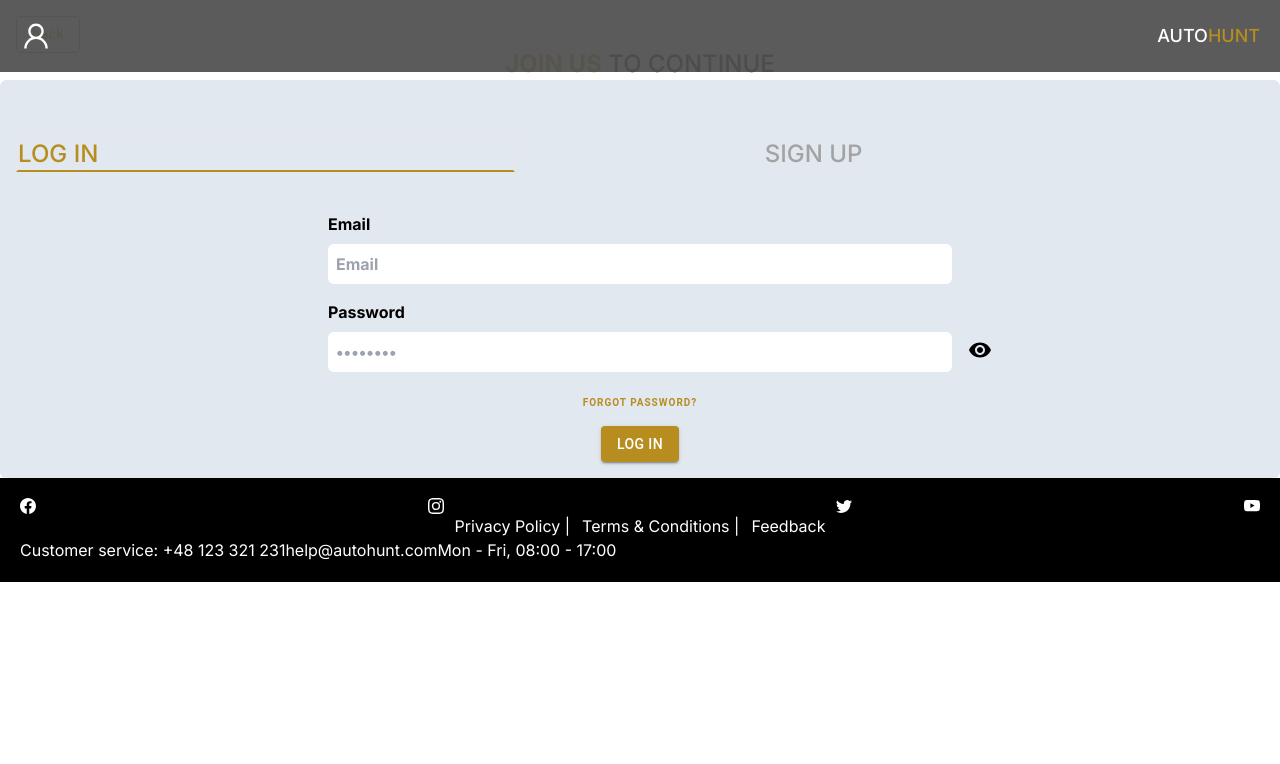
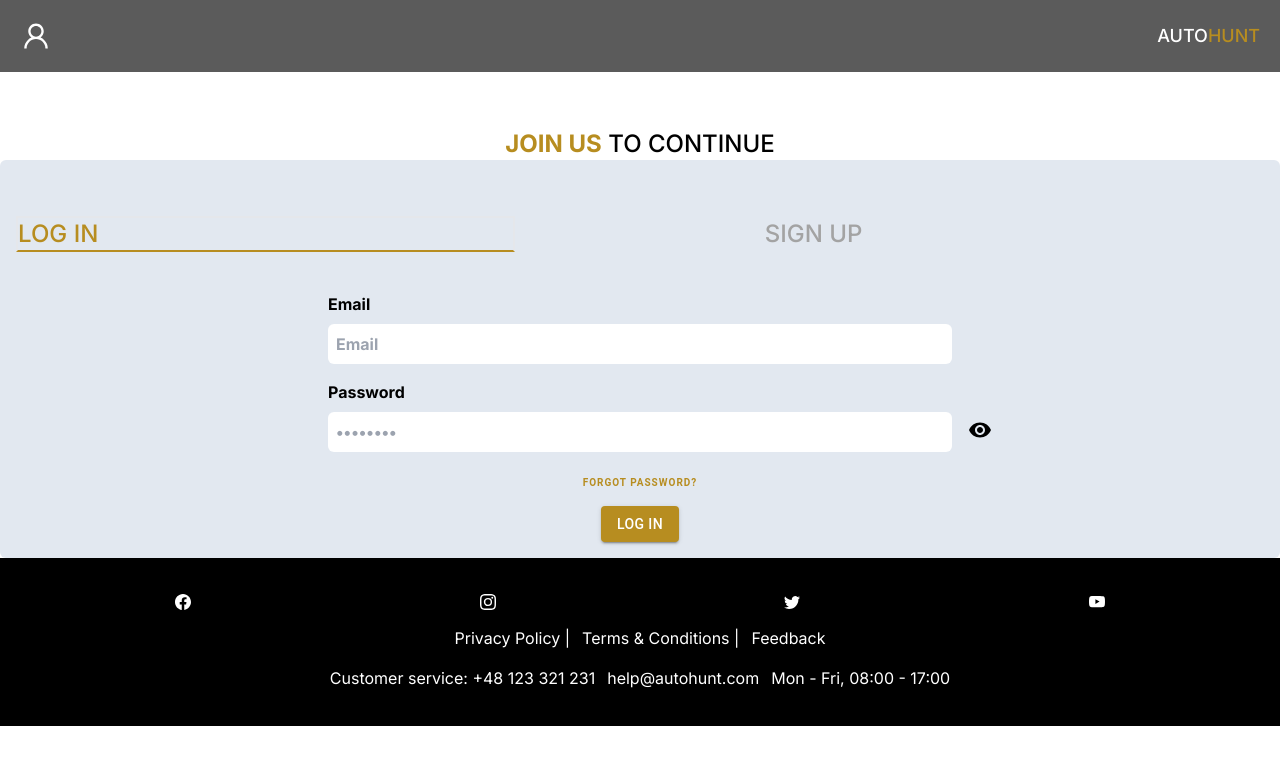
Before and after one commit to Pi0t3r/AutoHunt, a Next.js app: page /register in a window 1280 px wide. Shown: the top 764 px of the page. Built offline with nearby package versions, Linux system fonts and the light colour scheme.

Commit message:
deleted useless styles;deleted nav tag from page.tsx in folder register;complete footer component;corrected navbar & sidebar tags;

```diff
--- a/app/page.tsx
+++ b/app/page.tsx
@@ -1,10 +1,8 @@
-import Footer from "@/components/footer/Footer";
-import Navbar from "@/components/navbar/Navbar";
 import Offers from "@/components/offers/Offers";
 
 export default function Home() {
   return (
-    <main className="max-w-7xl m-auto">
+    <main>
       <header className="relative">
         <picture>
           <source
--- a/app/register/page.tsx
+++ b/app/register/page.tsx
@@ -2,9 +2,7 @@
 import LoginForm from "@/components/loginForm/LoginForm";
 import RegisterForm from "@/components/registerForm/RegisterForm";
 import { ActiveButton } from "@/types";
-import Link from "next/link";
 import { useEffect, useState } from "react";
-import { Button } from "@mui/material";
 
 export default function Register() {
   const [activeButton, setActiveButton] = useState<ActiveButton>("login");
@@ -13,24 +11,8 @@ export default function Register() {
     setActiveButton(button);
   };
   return (
-    <main className="max-w-7xl mx-auto">
+    <main className="mt-20">
       <header className="relative h-20">
-        <nav>
-          <Link href="/" className="absolute top-0 left-0 p-4">
-            <Button
-              variant="outlined"
-              sx={{
-                borderColor: "#b78d20",
-                color: "#b78d20",
-                textTransform: "lowercase",
-
-                ":hover": { borderColor: "#a67c10", color: "#b78d20" },
-              }}
-            >
-              Back
-            </Button>
-          </Link>
-        </nav>
         <h2 className="uppercase font-medium text-2xl absolute bottom-0 left-1/2 -translate-x-1/2">
           <span className="font-bold text-main">Join us</span> to continue
         </h2>
--- a/components/footer/Footer.tsx
+++ b/components/footer/Footer.tsx
@@ -1,4 +1,5 @@
 import { BsFacebook, BsInstagram, BsYoutube, BsTwitter } from "react-icons/bs";
+import { ReactNode } from "react";
 const footerLinks = [
   {
     value: "Privacy Policy",
@@ -26,32 +27,64 @@ const socialMedia = [
 ];
 const helpService = [
   {
-    value:""
-  }
-]
+    value: (
+      <>
+        Customer service: <a href="tel: +48 123 321 231"> +48 123 321 231</a>
+      </>
+    ),
+  },
+  {
+    value: "help@autohunt.com",
+  },
+  {
+    value: "Mon - Fri, 08:00 - 17:00",
+  },
+];
+const List = ({
+  children,
+  justify,
+  width,
+}: {
+  children: ReactNode;
+  justify: string;
+  width?: string;
+}) => {
+  return (
+    <ul
+      className={`flex flex-row flex-wrap justify-${justify} items-center gap-3 my-4 w-3/4 mx-auto`}
+    >
+      {children}
+    </ul>
+  );
+};
 export default function Footer() {
   return (
     <div className="bg-black text-white p-5">
-      <ul className="flex flex-row flex-wrap justify-between items-center gap-3">
+      <List justify="between">
         {socialMedia.map(({ value }, index) => (
-          <li key={index} className="hover:scale-110 cursor-pointer">{value}</li>
+          <li
+            key={index}
+            className="hover:scale-125 transition duration-300 cursor-pointer"
+          >
+            {value}
+          </li>
         ))}
-      </ul>
-      <ul className="flex flex-row flex-wrap justify-center items-center gap-3">
+      </List>
+      <List justify="center">
         {footerLinks.map(({ value }, index) => (
-          <span key={index}>
-            {value}
-            {index < footerLinks.length - 1 && " | "}
-          </span>
+          <li key={index}>
+            <span>
+              {value}
+              {index < footerLinks.length - 1 && " | "}
+            </span>
+          </li>
         ))}
-      </ul>
-      <ul className="">
-        <span>
-          Customer service: <a href="tel: +48 123 321 231"> +48 123 321 231</a>
-        </span>
-        <span>help@autohunt.com</span>
-        <span>Mon - Fri, 08:00 - 17:00</span>
-      </ul>
+      </List>
+      <List justify="center">
+        {helpService.map(({ value }, index) => (
+          <li key={index}>{value}</li>
+        ))}
+      </List>
     </div>
   );
 }
--- a/components/navbar/LoggedInNavbar.tsx
+++ b/components/navbar/LoggedInNavbar.tsx
@@ -65,11 +65,7 @@ const LoggedInNabar = () => {
   }, []);
 
   return (
-    <nav
-      className="fixed bg-[#515151f0] inset-x-0 top-0 flex justify-between p-5 z-[52] items-center max-w-7xl mx-auto transition-all"
-      // style={navbarStyles}
-    >
-      <>
+    <header className="fixed bg-[#515151f0] inset-x-0 top-0 flex justify-between p-5 z-[52] items-center max-w-7xl mx-auto transition-all">
       <button
         onClick={toggleSidebar}
         className="bg-none border-none md:hidden z-[100]"
@@ -80,11 +76,16 @@ const LoggedInNabar = () => {
           <FiMenu className="w-8 h-8 text-main" />
         )}
       </button>
-        <div className="hidden md:flex flex-row gap-2 items-center text-white justify-between hidden">
-          <p>
-            Hello, {userName} {userSurname}
+      <p className="hidden md:block text-white">
+        Hello,
+        <span className="text-main font-medium italic">
+          {" "}
+          {userName} {userSurname}
+        </span>
       </p>
-          <ul className="flex flex-row gap-x-3 items-center ml-6">
+
+      <nav className="hidden md:block text-white">
+        <ul className="flex flex-row gap-x-3 items-center justify-center ml-6">
           <Buttons title="Add new advert" linkTo="create" />
           <Buttons title="Profile" linkTo="/profile" />
           <Buttons title="My advert" linkTo="/profile/myAdvert" />
@@ -105,8 +106,7 @@ const LoggedInNabar = () => {
             </Button>
           </li>
         </ul>
-        </div>
-      </>
+      </nav>
       <div
         className="bg-white fixed inset-y-0 left-0"
         style={{
@@ -123,7 +123,7 @@ const LoggedInNabar = () => {
           </h1>
         </Link>
       </>
-    </nav>
+    </header>
   );
 };
 
--- a/components/navbar/Navbar.tsx
+++ b/components/navbar/Navbar.tsx
@@ -31,7 +31,6 @@ export default function Navbar() {
       ) : (
         <nav
           className="fixed bg-[#515151f0] inset-x-0 top-0 flex justify-between p-5 z-[51] items-center max-w-7xl mx-auto"
-          // style={navbarStyles}
         >
           <div>
             <span className="text-white">
--- a/components/sidebar/page.tsx
+++ b/components/sidebar/page.tsx
@@ -7,12 +7,24 @@ import { BiExit } from "react-icons/bi";
 import { MdOutlineLocalOffer } from "react-icons/md";
 import ProfileImage from "../profileImage/Page";
 import { LinksProps } from "@/types";
-
-const Links = ({ linkTo, icon, title }: LinksProps) => {
+import AddBoxIcon from "@mui/icons-material/AddBox";
+import Button from "@mui/material/Button";
+const SidebarLinks = ({ linkTo, icon, title }: LinksProps) => {
   return (
     <li className="my-5">
-      <Link href={linkTo} className="text-lg flex items-center">
-        {icon} <span className="ml-3">{title}</span>
+      <Link href={linkTo} passHref>
+        <Button
+          variant="outlined"
+          startIcon={icon}
+          sx={{
+            ":hover": {
+              scale: "1.1",
+            },
+            transition: "scale .3s",
+          }}
+        >
+          {title}
+        </Button>
       </Link>
     </li>
   );
@@ -33,43 +45,49 @@ const Sidebar = () => {
   };
 
   return (
-    <div className="mt-1/4 p-5 text-center">
-      <>
-        <>
-          <ProfileImage userMail={userMail} />
-        </>
+    <aside className="mt-1/4 p-5 text-center">
+      <header>
+        <ProfileImage userMail={userMail} />
         <p className="text-black">
-          Hello, <br />
-          {userName} {userSurname}
+          Hello,
+          <span className="text-main block font-medium italic">
+            {userName} {userSurname}
+          </span>
         </p>
-      </>
-      <div className="my-10">
-        <Link
-          href="/create"
-          className="block p-3.5 w-4/5 max-w-16 bg-main border-none text-white font-bold text-base rounded-md tracking-wide"
-        >
-          Add new Car Advert
-        </Link>
-      </div>
-      <div className="absolute inset-x-0 bottom-0 top-1/2 p-4">
-        <ul className="text-left p-0 list-none">
-          <Links title="Profile" linkTo="/profile" icon={<AiOutlineUser />} />
-          <Links
+      </header>
+      <nav>
+        <ul className="flex flex-col flex-nowrap gap-y-2 mt-10">
+          <SidebarLinks
+            title="Add new advert"
+            linkTo="/create"
+            icon={<AddBoxIcon />}
+          />
+          <SidebarLinks
+            title="Profile"
+            linkTo="/profile"
+            icon={<AiOutlineUser />}
+          />
+          <SidebarLinks
             title="My Car Advert"
             icon={<MdOutlineLocalOffer />}
             linkTo="/profile/myAdvert"
           />
-          <li className="absolute bottom-0">
-            <button
-              onClick={handleLogout}
-              className="flex text-lg items-center"
-            >
-              <BiExit /> <span className="ml-3">Logout</span>
-            </button>
-          </li>
+          <Button
+            onClick={handleLogout}
+            variant="outlined"
+            startIcon={<BiExit />}
+            sx={{
+              ":hover": {
+                scale: "1.1",
+              },
+              transition: "scale .3s",
+            }}
+          >
+            Logout
+          </Button>
         </ul>
-      </div>
-    </div>
+      </nav>
+    </aside>
   );
 };
 
```
Lines whose indentation alone changed are shown as unchanged.
